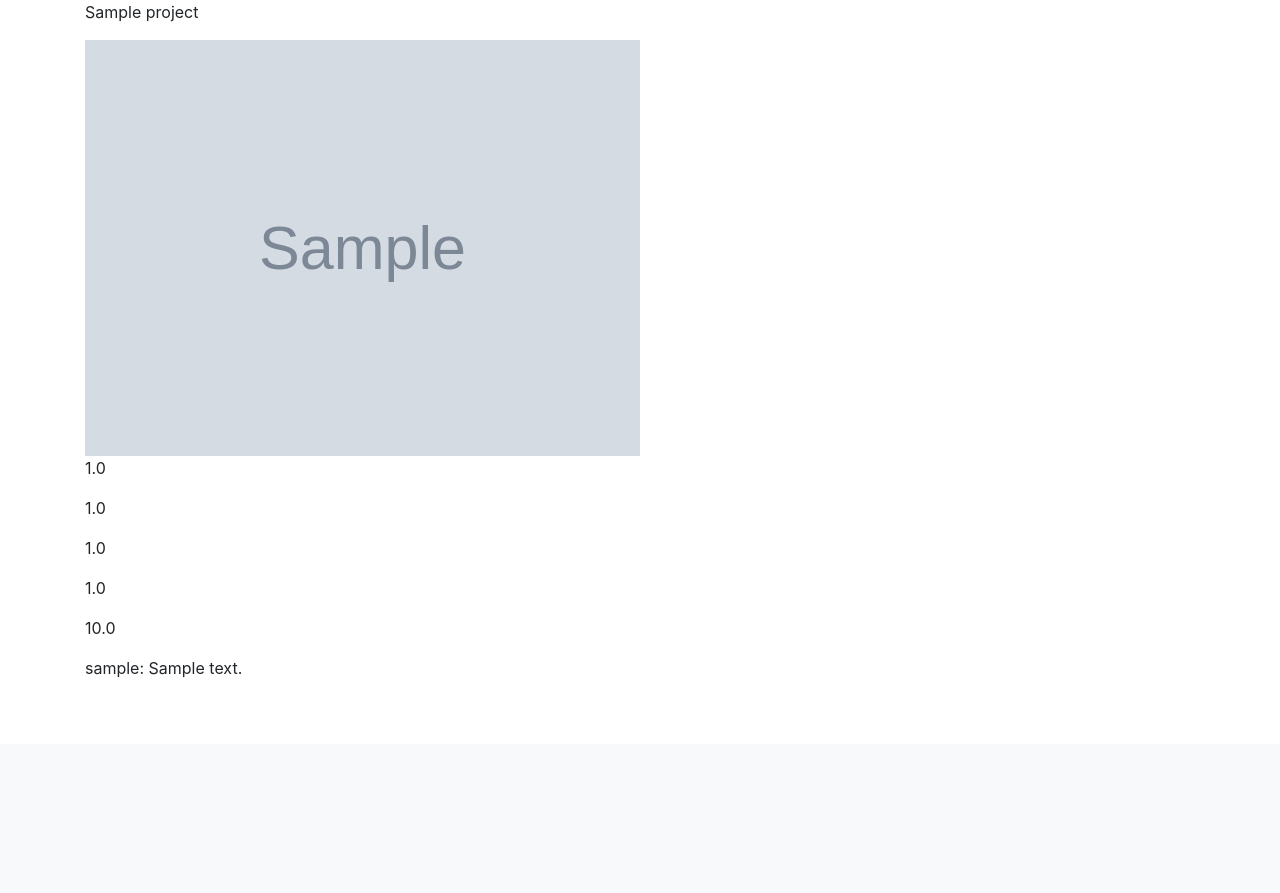
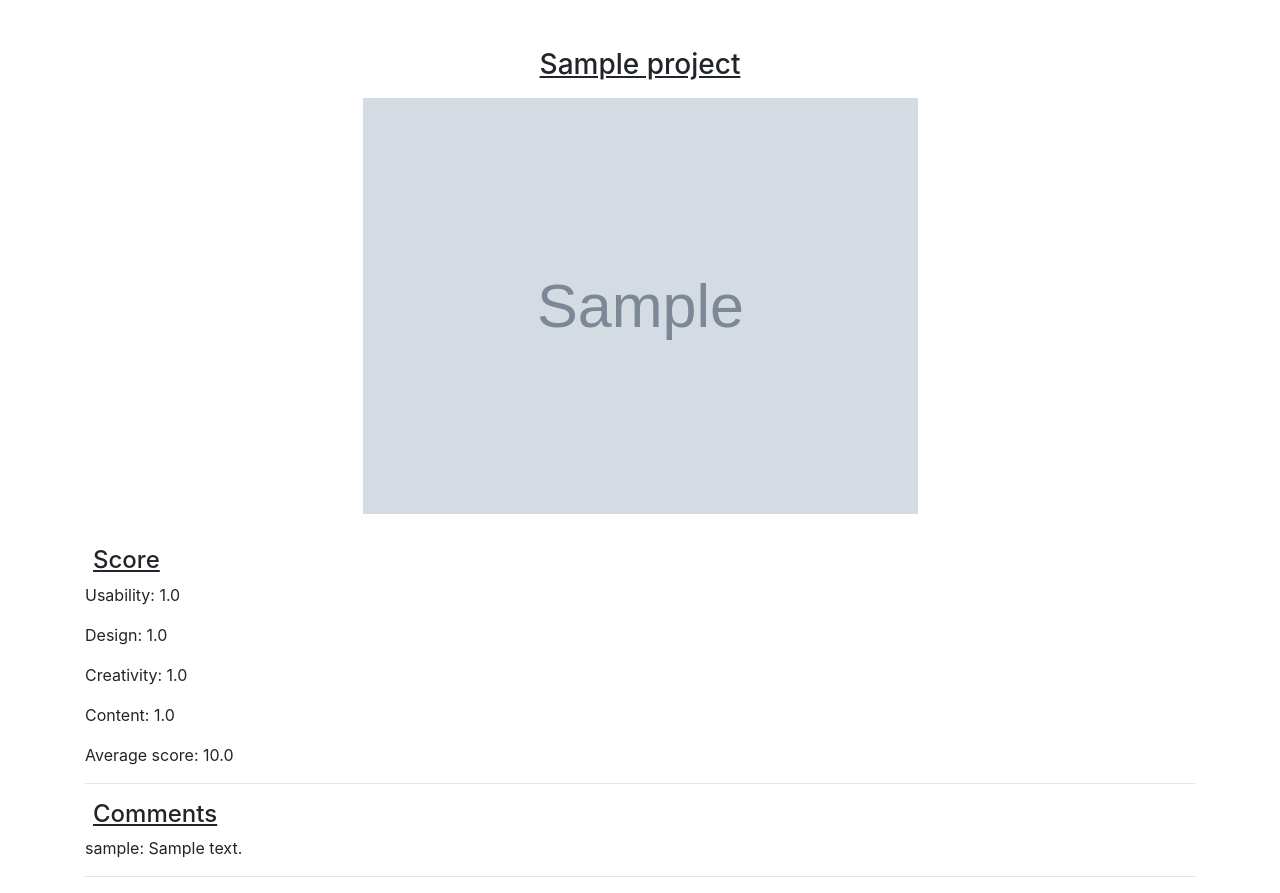
Before and after one commit to nignanthomas/Awwwardz, a Django app: page /project/1 in a window 1280 px wide. Shown: the part 56-949 px from the top of the page. Before the commit the page ends 733 px from the top, so only its background shows below. Run offline with Django 3.2, Linux system fonts and the light colour scheme; a user stored in the database is signed in; tables that the repository leaves empty hold one stand-in row (values such as "Sample post"); grey boxes marked "Sample" are stand-in pictures; some libraries are stand-ins or nearby versions.

Commit message:
update project template

```diff
--- a/clone/models.py
+++ b/clone/models.py
@@ -66,6 +66,10 @@ class Project(models.Model):
         self.uploaded_by = user
         self.save()
 
+    @property
+    def get_last_project(self):
+        return Project.objects.last()
+
     def __str__(self):
         return self.title
 
@@ -81,7 +85,3 @@ class Rating(models.Model):
     creativity = models.IntegerField(default=0,)
     score = models.IntegerField(default=0,)
     comment = models.CharField(max_length=200, null=True)
-
-    @property
-    def get_last_post(self):
-        return Rating.objects.last()
--- a/clone/templates/project.html
+++ b/clone/templates/project.html
@@ -6,19 +6,26 @@
 
 <div class="container">
 
-  <p>{{project.title}}</p>
-  <img src="{{project.landing_image.url}}" alt="" width="50%" height="50%">
-
-  <p>{{av_usability}}</p>
-  <p>{{av_design}}</p>
-  <p>{{av_creativity}}</p>
-  <p>{{av_content}}</p>
-  <p>{{av_score}}</p>
+  <h3 class="text-center mt-5"><u>{{project.title}}</u></h3>
+  <div class="text-center mt-3">
+    <img src="{{project.landing_image.url}}" alt="" width="50%" height="50%">
+  </div>
+  <br>
+  <h4 class="m-2"><u>Score</u></h4>
+  <p>Usability: {{av_usability}}</p>
+  <p>Design: {{av_design}}</p>
+  <p>Creativity: {{av_creativity}}</p>
+  <p>Content: {{av_content}}</p>
+  <p>Average score: {{av_score}}</p>
+  <hr>
+  <h4 class="m-2"><u>Comments</u></h4>
   {% for rating in ratings %}
   <p>{{rating.user.username}}: {{rating.comment}}</p>
   {% endfor %}
+  <hr>
 
   {% if not has_rated %}
+  <h4 class="mt-2"><u>Rate the project</u></h4>
   <form action="{%url 'project' project.id %}" method="post" enctype="multipart/form-data">
     {% csrf_token%}
     {% bootstrap_form form %}
--- a/clone/views.py
+++ b/clone/views.py
@@ -12,6 +12,8 @@ from django.db.models import Q
 
 def index(request):
     disp_user = request.user
+
+    projects = Project.all_projects()
     return render(request,'index.html',{"disp_user":disp_user,"title":"Home"})
 
 
```
